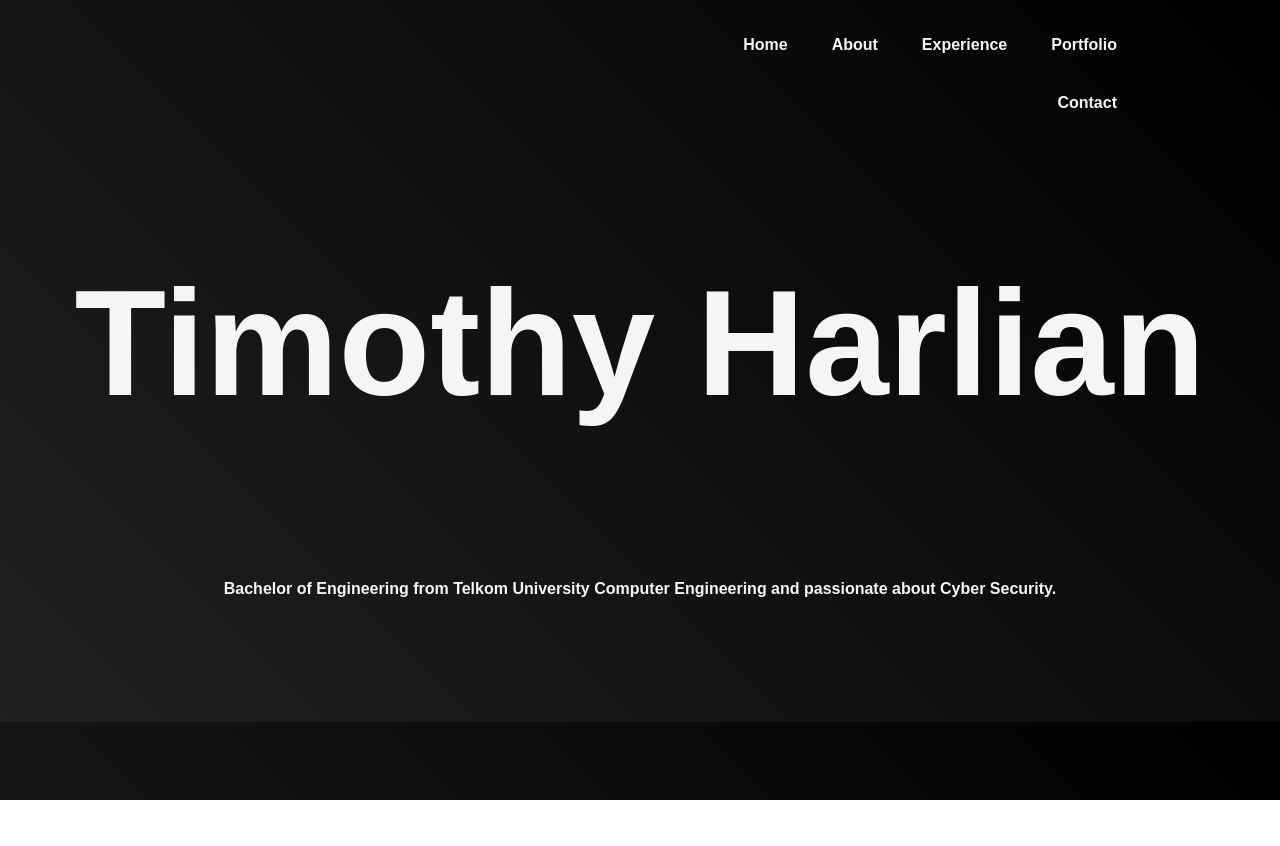
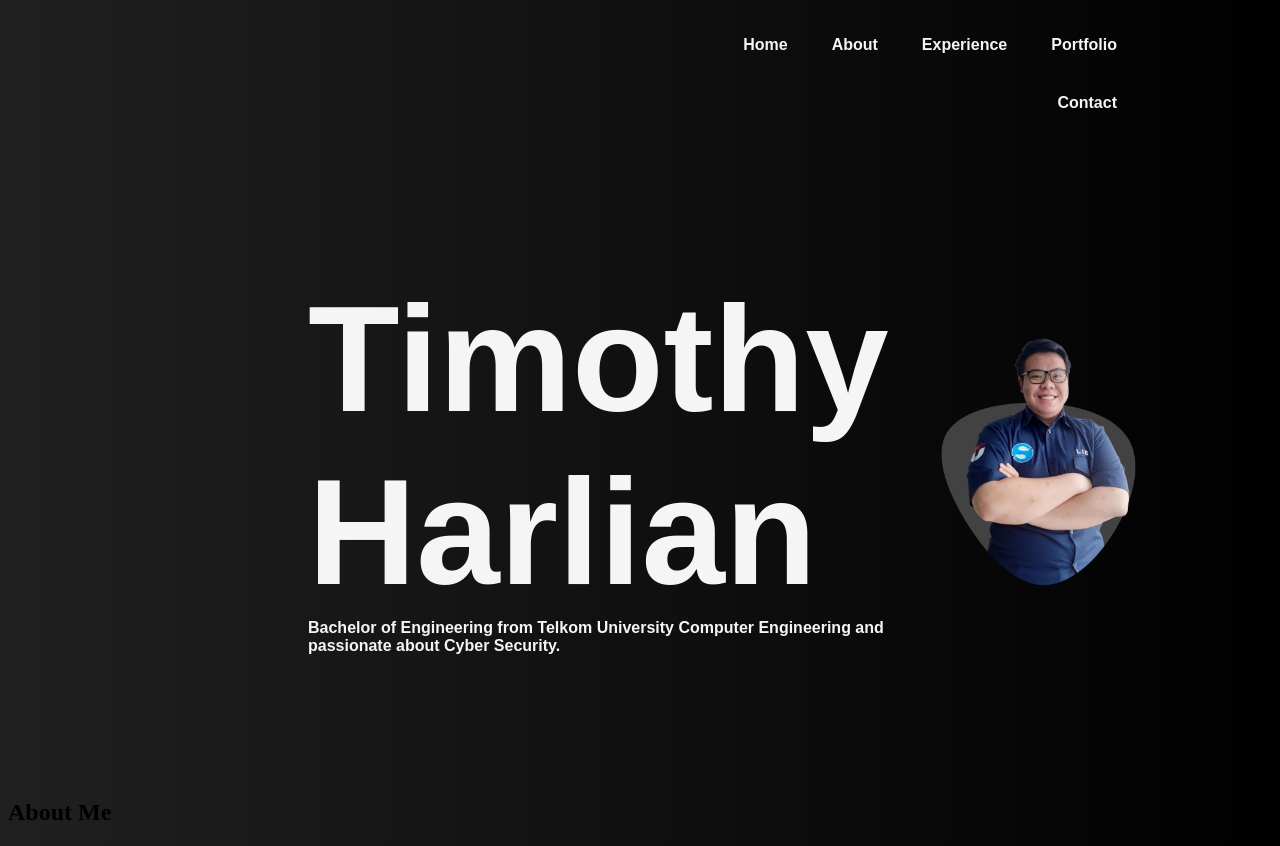
Before and after one commit to supernova04/PortfolioWebsite, a plain HTML site: page index.html in a window 1280 px wide. Before the commit the page ends 800 px from the top, so only its background shows below. Drawn offline with Linux system fonts and the light colour scheme.

Commit message:
Add Text and Photos

```diff
--- a/index.html
+++ b/index.html
@@ -5,7 +5,7 @@
     <meta http-equiv="X-UA-Compatible" content="IE=edge">
     <meta name="viewport" content="width=device-width, initial-scale=1.0">
     <link rel="stylesheet" href="style.css">
-    <title>Document</title>
+    <title>Timothy Harlian Portfolio</title>
 </head>
 <body>
     <div>
@@ -18,18 +18,25 @@
         </ul>
     </div>
 
+<!--Home Section-->
+    <div id="container1">
+        <div id="abouts">
+            <section id="home">
+                <h1 id="name">Timothy <br> Harlian</p>
+                <p id="text">Bachelor of Engineering from Telkom University Computer Engineering and <br> passionate about Cyber Security.</p>
+            </section>
+        </div>
+        <div id="profiles">
+            <img src="Profiles.png" alt="Profiles">
+        </div>-->
+    </div>
 
-    <div>
-        <!--Home Section-->
-        <section id="home">
-            <h1 id="name">Timothy Harlian</p>
-            <p id="text">Bachelor of Engineering from Telkom University Computer Engineering and
-                passionate about Cyber Security.</p>
+<!--About Section-->
+        <section id="about">
+            <h1>About Me</h1>
         </section>
-        <section id="about"></section>
         <section id="expt"></section>
         <section id="port"></section>
         <section id="contact"></section>
-    </div>
 </body>
 </html>
--- a/style.css
+++ b/style.css
@@ -14,7 +14,7 @@
 }
 
 body{
-    background-image: linear-gradient(45deg, #202020, #000000);
+    background-image: linear-gradient(90deg, #202020, #000000);
 }
 
 #name{
@@ -22,7 +22,10 @@ body{
     font-family: 'Gotham', sans-serif;
     font-weight: bold;
     font-size: 150px;
-    text-align: center;
+}
+
+p{
+    margin: 0px;
 }
 
 #text{
@@ -30,5 +33,18 @@ body{
     font-family: 'Gotham', sans-serif;
     font-weight: 150px;
     font-size: 16px;
-    text-align: center;
 }
+
+#container1{
+    display: flex;
+    align-items: center;
+}
+
+#profiles img{
+    width: 80%;
+}
+
+#abouts{
+    float: left;
+    margin-left: 300px;
+}
```
Also changed, not shown: Profiles.png (added), 1 other file.
